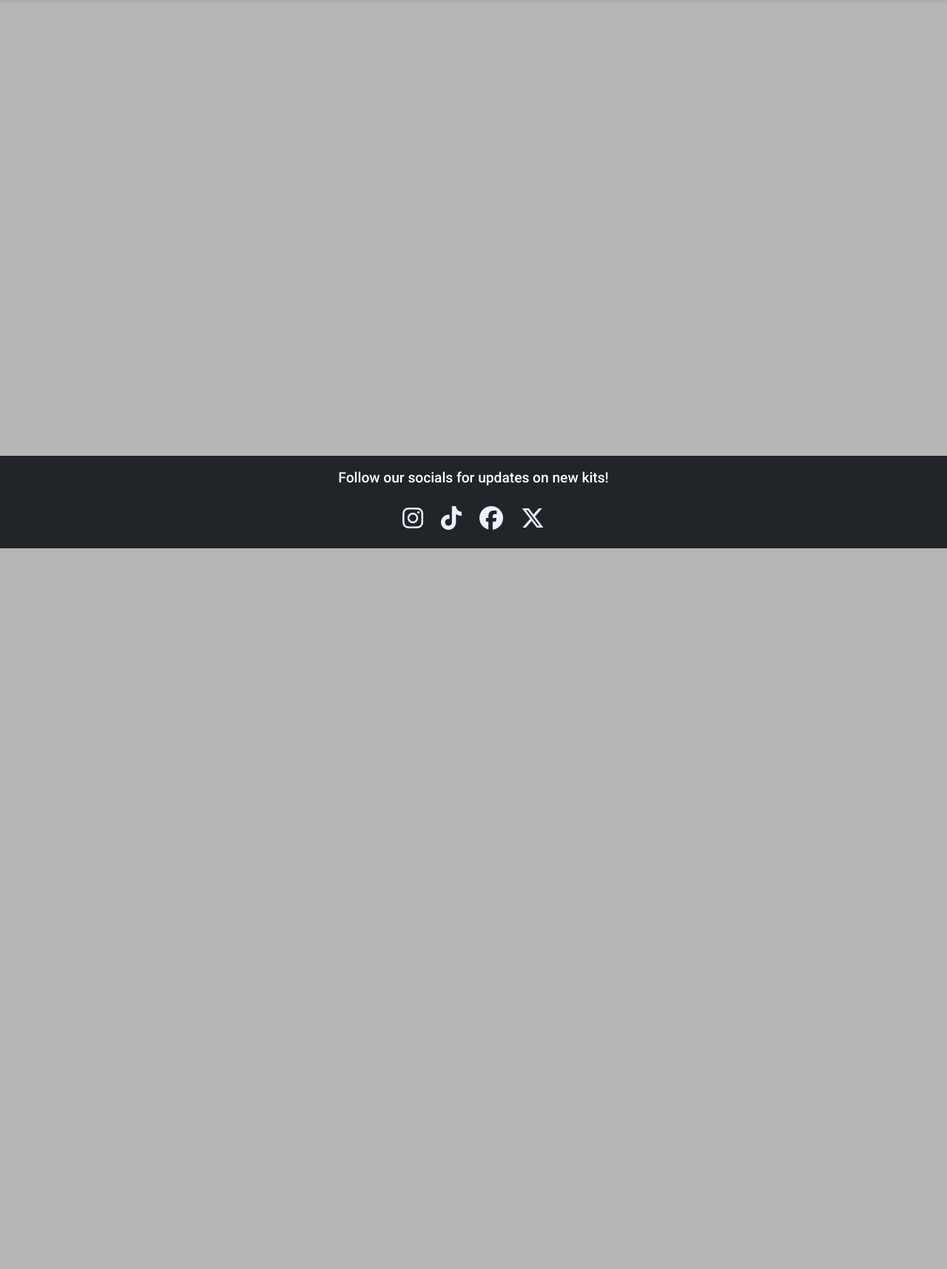
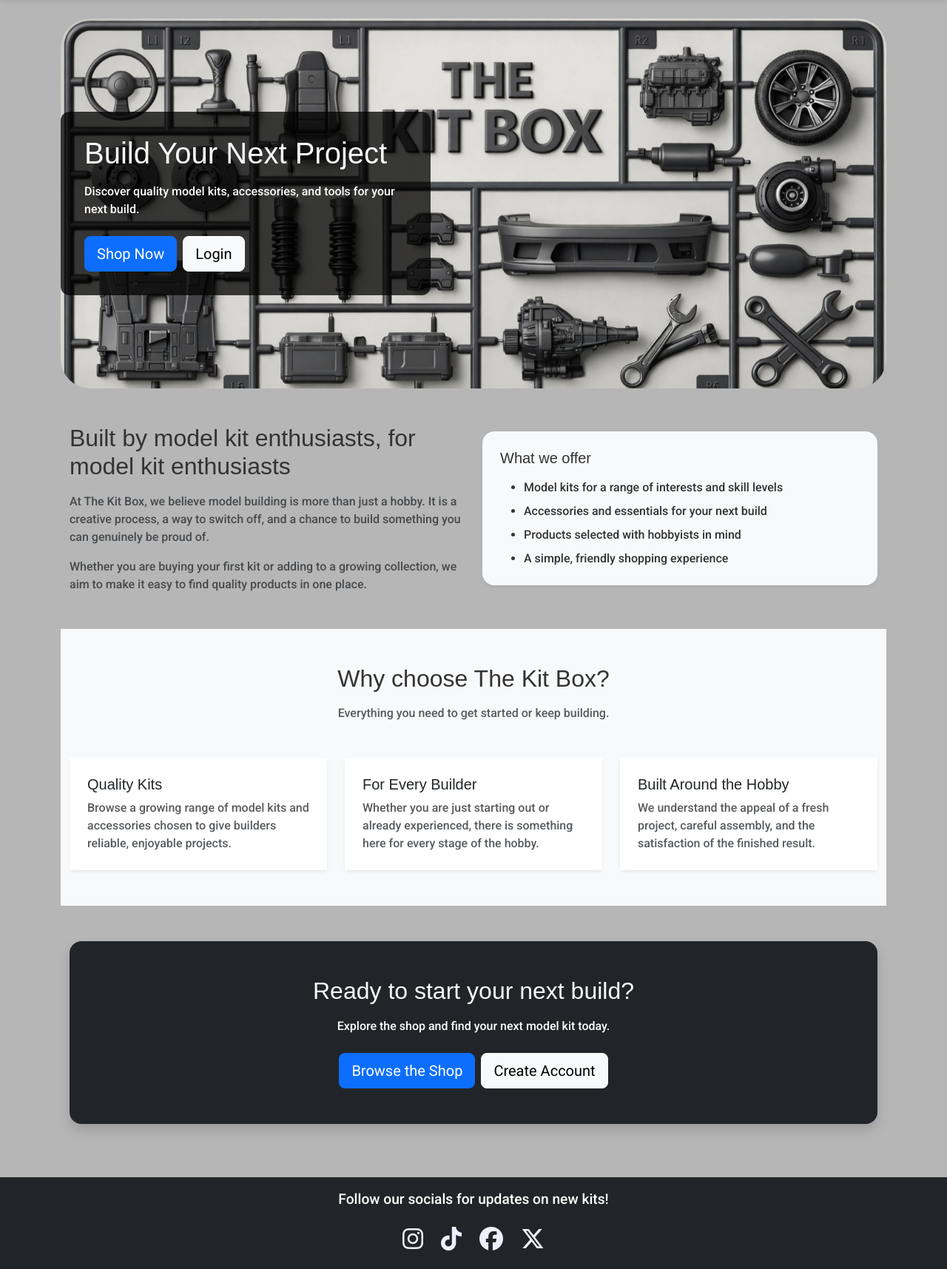
Before and after one commit to JackLamb99/the-kit-box, a Django app: page / in a window 1280 px wide. Shown: the part 59-1774 px from the top of the page at 74% size. Before the commit the page ends 800 px from the top, so only its background shows below. Run offline with Django 5.2, Linux system fonts and the light colour scheme; some libraries are stand-ins or nearby versions; some web fonts are replaced.

Commit message:
ADD index page with hero section, call to action buttons and website information

```diff
--- a/templates/index.html
+++ b/templates/index.html
@@ -3,4 +3,117 @@
 
 {% block content %}
 
+<section class="hero-section position-relative">
+    <img src="{% static 'images/hero.webp' %}"
+        alt="The Kit Box model kit parts"
+        class="hero-image">
+
+    <div class="hero-overlay-content">
+        <div class="hero-text-box">
+            <h1 class="text-light mb-3">Build Your Next Project</h1>
+            <p class="mb-4">
+                Discover quality model kits, accessories, and tools for your next build.
+            </p>
+
+            <div class="d-flex flex-wrap gap-2">
+                <a href="{% url 'shop' %}" class="btn btn-primary btn-lg">Shop Now</a>
+
+                {% if not request.user.is_authenticated %}
+                    <a href="{% url 'accounts:login' %}" class="btn btn-light btn-lg">
+                        Login
+                    </a>
+                {% endif %}
+            </div>
+        </div>
+    </div>
+</section>
+
+<section class="py-5">
+    <div class="container">
+        <div class="row align-items-center g-4">
+            <div class="col-lg-6">
+                <h2 class="mb-3">Built by model kit enthusiasts, for model kit enthusiasts</h2>
+                <p class="text-muted mb-3">
+                    At The Kit Box, we believe model building is more than just a hobby. It is a creative process, a way to switch off, and a chance to build something you can genuinely be proud of.
+                </p>
+                <p class="text-muted mb-0">
+                    Whether you are buying your first kit or adding to a growing collection, we aim to make it easy to find quality products in one place.
+                </p>
+            </div>
+            <div class="col-lg-6">
+                <div class="p-4 bg-light rounded-4 shadow-sm h-100">
+                    <h3 class="h5 mb-3">What we offer</h3>
+                    <ul class="mb-0">
+                        <li class="mb-2">Model kits for a range of interests and skill levels</li>
+                        <li class="mb-2">Accessories and essentials for your next build</li>
+                        <li class="mb-2">Products selected with hobbyists in mind</li>
+                        <li class="mb-0">A simple, friendly shopping experience</li>
+                    </ul>
+                </div>
+            </div>
+        </div>
+    </div>
+</section>
+
+<section class="py-5 bg-light">
+    <div class="container">
+        <div class="text-center mb-5">
+            <h2 class="mb-3">Why choose The Kit Box?</h2>
+            <p class="text-muted mb-0">Everything you need to get started or keep building.</p>
+        </div>
+
+        <div class="row g-4">
+            <div class="col-md-4">
+                <div class="card border-0 shadow-sm h-100">
+                    <div class="card-body p-4">
+                        <h3 class="h5">Quality Kits</h3>
+                        <p class="text-muted mb-0">
+                            Browse a growing range of model kits and accessories chosen to give builders reliable, enjoyable projects.
+                        </p>
+                    </div>
+                </div>
+            </div>
+
+            <div class="col-md-4">
+                <div class="card border-0 shadow-sm h-100">
+                    <div class="card-body p-4">
+                        <h3 class="h5">For Every Builder</h3>
+                        <p class="text-muted mb-0">
+                            Whether you are just starting out or already experienced, there is something here for every stage of the hobby.
+                        </p>
+                    </div>
+                </div>
+            </div>
+
+            <div class="col-md-4">
+                <div class="card border-0 shadow-sm h-100">
+                    <div class="card-body p-4">
+                        <h3 class="h5">Built Around the Hobby</h3>
+                        <p class="text-muted mb-0">
+                            We understand the appeal of a fresh project, careful assembly, and the satisfaction of the finished result.
+                        </p>
+                    </div>
+                </div>
+            </div>
+        </div>
+    </div>
+</section>
+
+<section class="py-5">
+    <div class="container">
+        <div class="p-4 p-md-5 rounded-4 bg-dark text-white text-center shadow">
+            <h2 class="text-light mb-3">Ready to start your next build?</h2>
+            <p class="mb-4">
+                Explore the shop and find your next model kit today.
+            </p>
+            <div class="d-flex justify-content-center flex-wrap gap-2">
+                <a href="{% url 'shop' %}" class="btn btn-primary btn-lg">Browse the Shop</a>
+                {% if not request.user.is_authenticated %}
+                    <a href="{% url 'accounts:register' %}" class="btn btn-light btn-lg">Create Account</a>
+                {% endif %}
+            </div>
+        </div>
+    </div>
+</section>
+
 {% endblock %}
```
